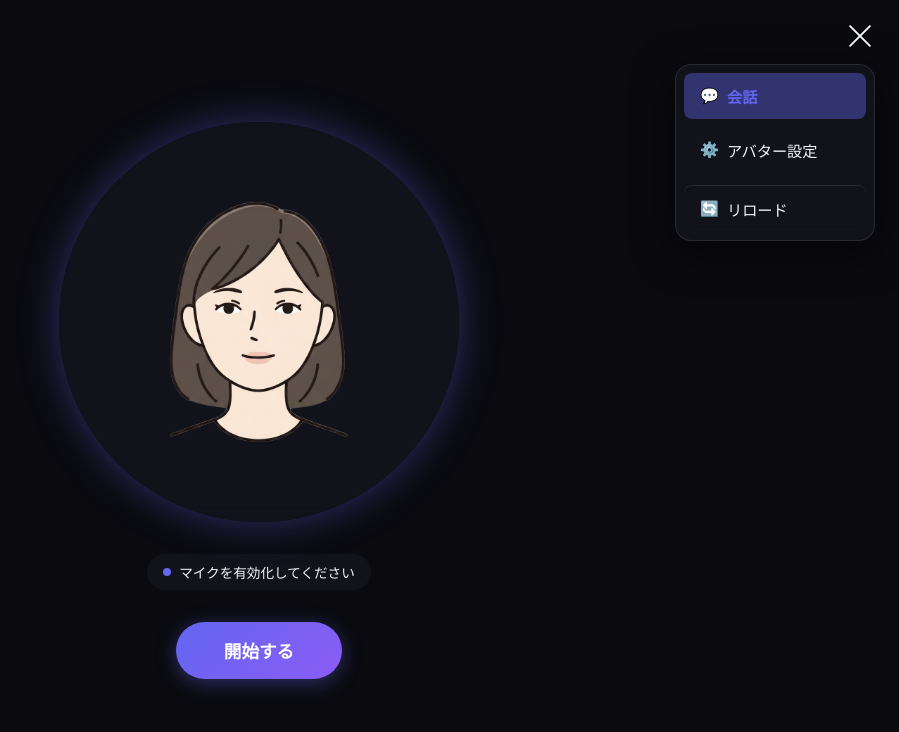
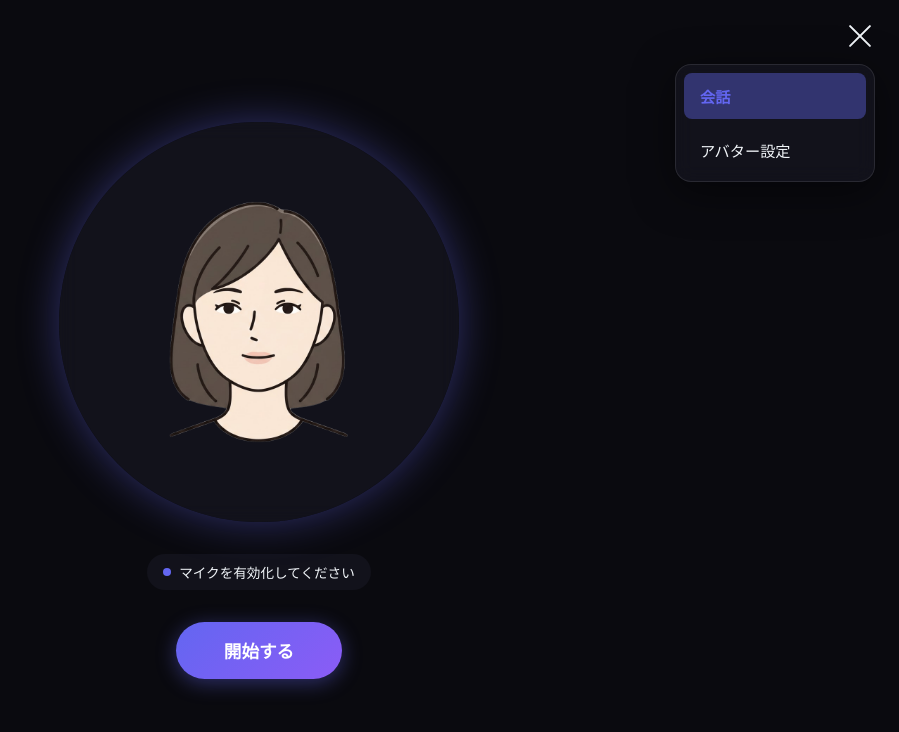
Before and after one commit to tyukei/avatar_original, a React (Vite) app in the folder frontend/: page / in a window 1280 px wide. Both pictures are taken after a click on the button 1241 px from the left and 36 px from the top of the page. Shown: the top 732 px of the page, without its empty margins (381-1280 px from the left). Built offline with nearby package versions, Linux system fonts and the light colour scheme.

Commit message:
Remove emojis from menu items and delete the reload button.

```diff
--- a/frontend/src/App.jsx
+++ b/frontend/src/App.jsx
@@ -389,7 +389,7 @@ function App() {
                             setIsMenuOpen(false)
                         }}
                     >
-                        <span>💬</span> 会話
+                        会話
                     </button>
                     <button
                         className={`menu-item ${view === VIEW.SETTINGS ? 'active' : ''}`}
@@ -398,14 +398,7 @@ function App() {
                             setIsMenuOpen(false)
                         }}
                     >
-                        <span>⚙️</span> アバター設定
-                    </button>
-                    <button
-                        className="menu-item"
-                        onClick={() => window.location.reload()}
-                        style={{ borderTop: '1px solid rgba(255,255,255,0.1)', marginTop: '0.25rem', paddingTop: '0.75rem' }}
-                    >
-                        <span>🔄</span> リロード
+                        アバター設定
                     </button>
                 </div>
             </div>
```
